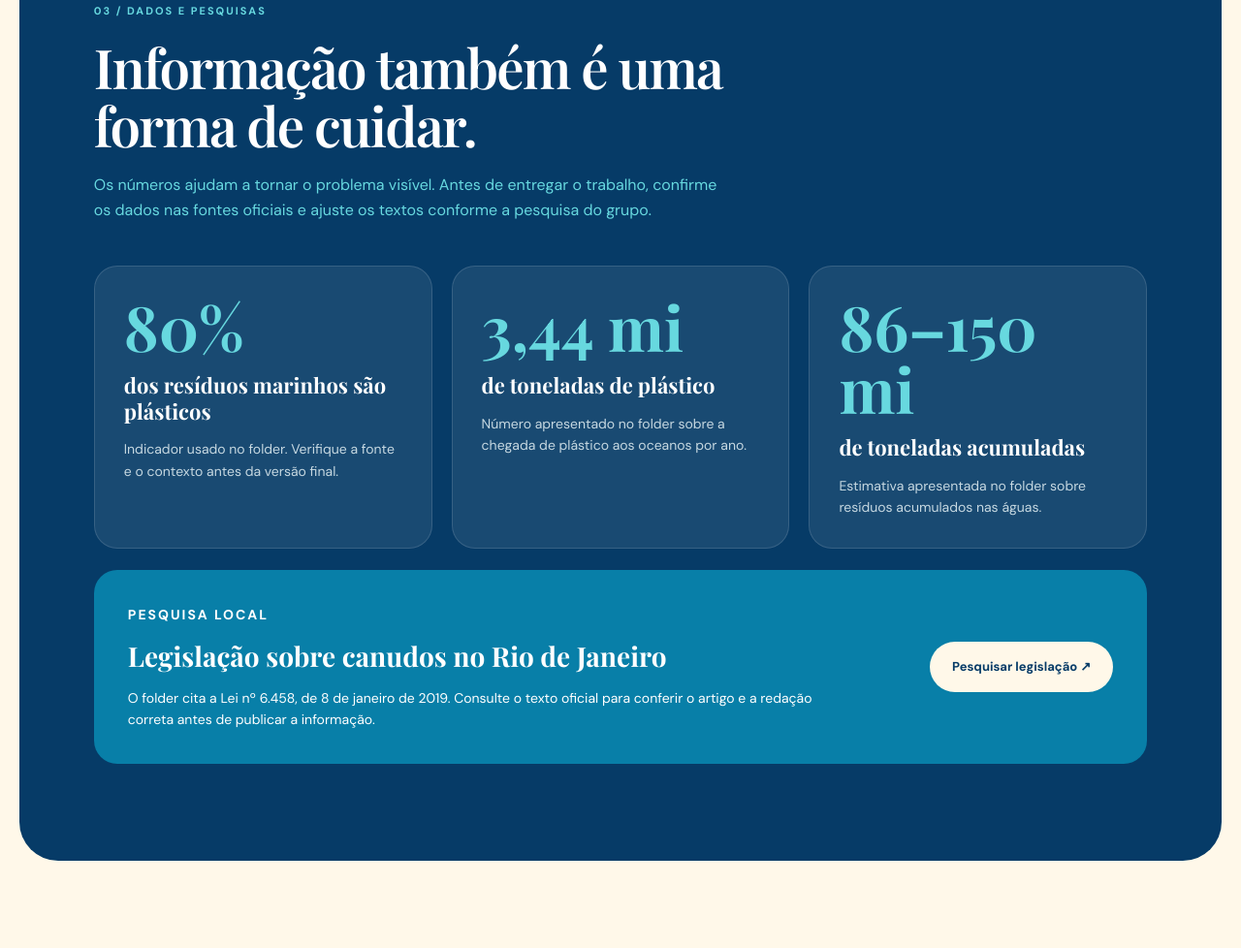
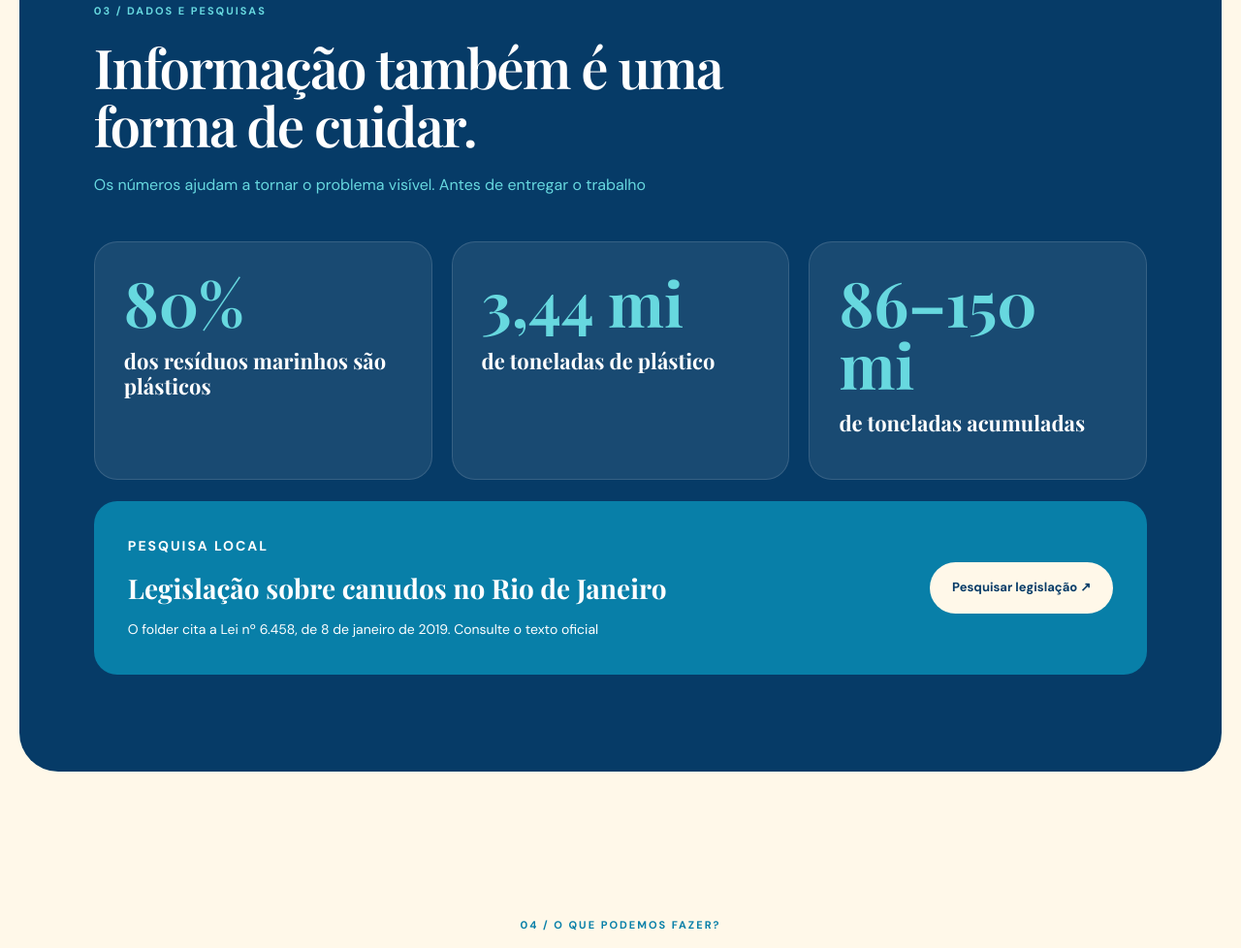
Before and after one commit to Swanvisky/OceanPeace, a plain HTML site: page index.html in a window 1280 px wide. Shown: the part 2595-3573 px from the top of the page at 97% size. Drawn offline with nearby package versions, Linux system fonts and the light colour scheme.

Commit message:
Atualizar o index.html

```diff
--- a/index.html
+++ b/index.html
@@ -136,8 +136,7 @@
         <p class="eyebrow">03 / DADOS E PESQUISAS</p>
         <h2>Informação também é uma forma de cuidar.</h2>
         <p>
-          Os números ajudam a tornar o problema visível. Antes de entregar o trabalho,
-          confirme os dados nas fontes oficiais e ajuste os textos conforme a pesquisa do grupo.
+          Os números ajudam a tornar o problema visível. Antes de entregar o trabalho
         </p>
       </div>
 
@@ -145,17 +144,14 @@
         <article class="stat-card">
           <strong>80%</strong>
           <h3>dos resíduos marinhos são plásticos</h3>
-          <p>Indicador usado no folder. Verifique a fonte e o contexto antes da versão final.</p>
         </article>
         <article class="stat-card">
           <strong>3,44 mi</strong>
           <h3>de toneladas de plástico</h3>
-          <p>Número apresentado no folder sobre a chegada de plástico aos oceanos por ano.</p>
         </article>
         <article class="stat-card">
           <strong>86–150 mi</strong>
           <h3>de toneladas acumuladas</h3>
-          <p>Estimativa apresentada no folder sobre resíduos acumulados nas águas.</p>
         </article>
       </div>
 
@@ -165,7 +161,6 @@
           <h3>Legislação sobre canudos no Rio de Janeiro</h3>
           <p>
             O folder cita a Lei nº 6.458, de 8 de janeiro de 2019. Consulte o texto oficial
-            para conferir o artigo e a redação correta antes de publicar a informação.
           </p>
         </div>
         <a class="button button-light" href="https://leismunicipais.com.br/" target="_blank" rel="noopener noreferrer">
```
